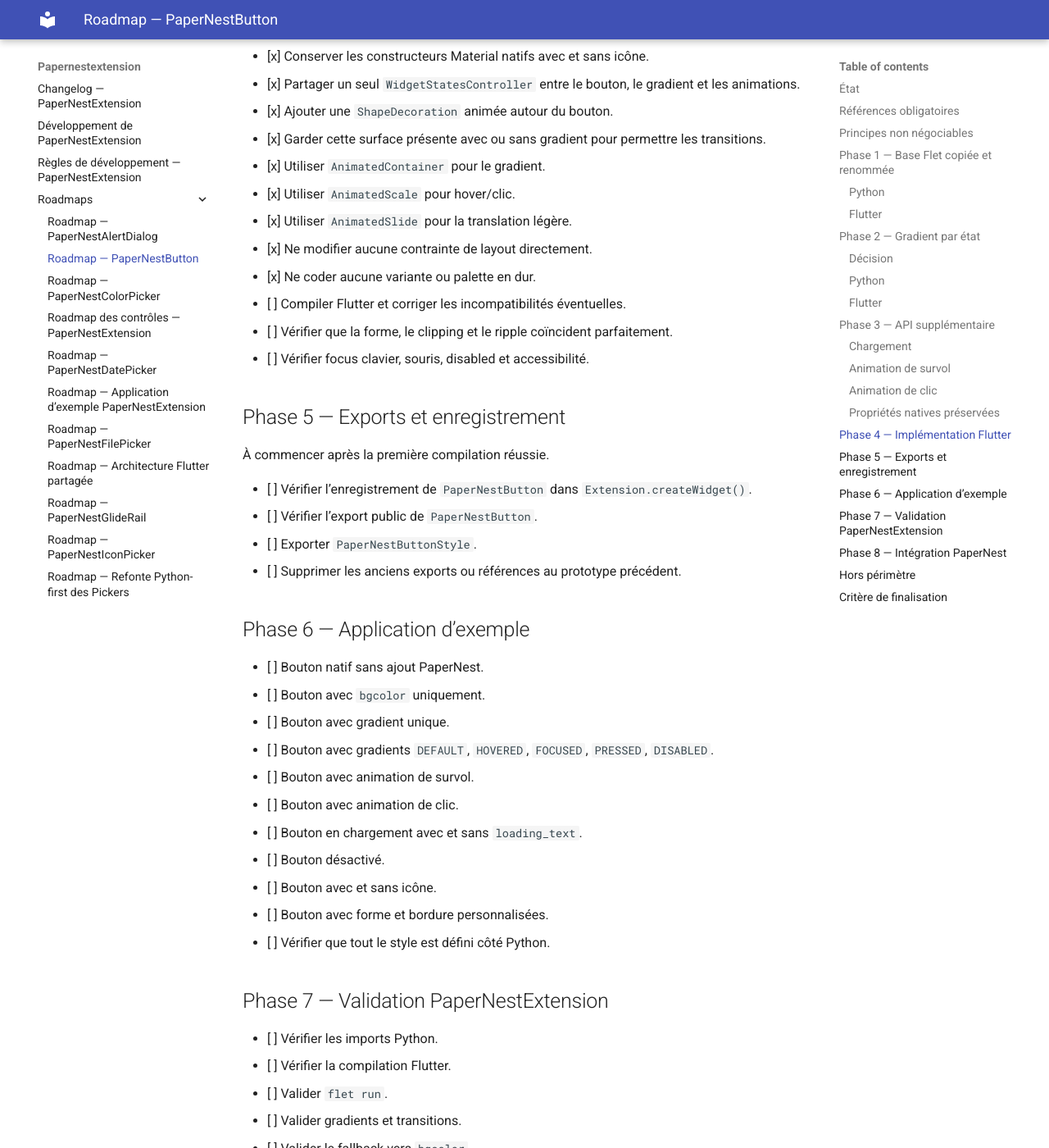
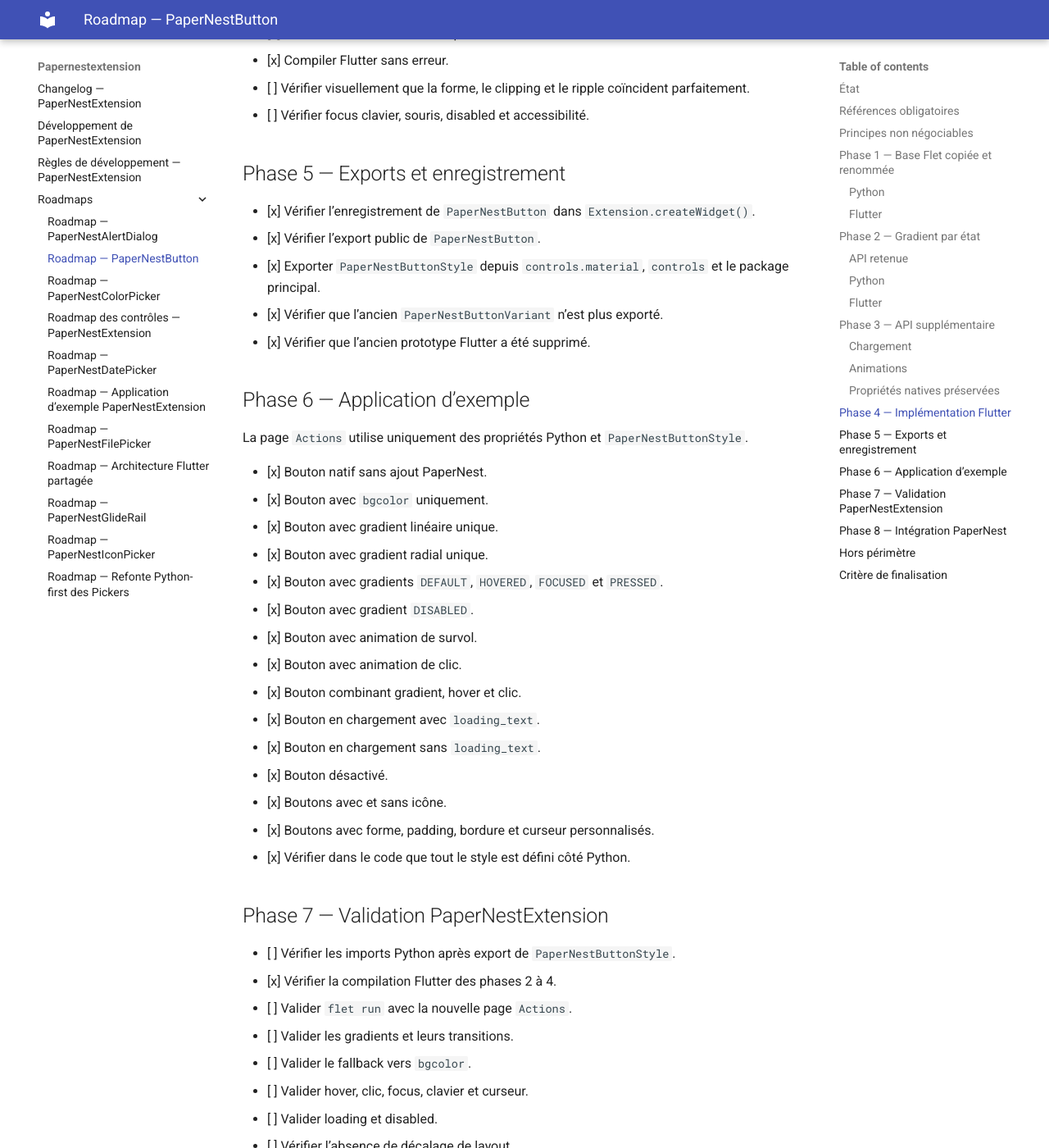
Before and after one commit to Drenae/PaperNestExtension, an MkDocs documentation site: the page built from docs/roadmaps/ROADMAP_BUTTON.md, in a window 1280 px wide and 1400 px high, scrolled down 4129 px. Shown: the whole window at 82% size. Built offline with MkDocs 1.6.1 and Material for MkDocs 9.7.7, drawn with Linux system fonts in a browser that asks for light colours; some of the changed text lies outside the part shown.

Commit message:
Update PaperNestButton phases 5 and 6

````diff
--- a/docs/roadmaps/ROADMAP_BUTTON.md
+++ b/docs/roadmaps/ROADMAP_BUTTON.md
@@ -2,11 +2,13 @@
 
 ## État
 
-Phases 1 à 4 implémentées dans PaperNestExtension.
+Phases 1 à 6 implémentées dans PaperNestExtension.
 
-Le contrôle repart des sources Flet `Button` et `ButtonStyle`, copiées et renommées. L’option A validée est maintenant implémentée : le gradient appartient à `PaperNestButtonStyle` et peut dépendre des états Material.
+Le contrôle repart des sources Flet `Button` et `ButtonStyle`, copiées et renommées. Le gradient appartient à `PaperNestButtonStyle` et peut dépendre des états Material.
 
-La compilation Flutter, l’application d’exemple et le build Windows ne sont pas encore validés. Les phases 5 à 8 ne doivent pas commencer avant cette première vérification technique.
+La compilation Flutter des phases 2 à 4 a été effectuée avec succès. Les exports publics sont à jour et la page `Actions` a été reconstruite pour tester exclusivement la nouvelle API.
+
+La phase 7 reste à valider par l’utilisateur avant toute intégration dans PaperNest.
 
 ## Références obligatoires
 
@@ -51,9 +53,7 @@
 
 ## Phase 2 — Gradient par état
 
-### Décision
-
-Option A validée et implémentée :
+### API retenue
 
 ```python
 PaperNestButton(
@@ -87,9 +87,9 @@
 - [x] Garder `bgcolor` comme fallback lorsqu’aucun gradient n’est résolu.
 - [x] Faire suivre au gradient la `shape` résolue par le style.
 - [x] Garder ripple, overlay, bordure, élévation, focus et accessibilité sur le bouton Material natif.
-- [ ] Confirmer la sérialisation réelle par compilation.
+- [x] Confirmer la sérialisation par compilation Flutter réussie.
 - [ ] Vérifier visuellement les transitions entre gradients compatibles et différents.
-- [ ] Vérifier le fallback gradient → `bgcolor`.
+- [ ] Vérifier visuellement le fallback gradient → `bgcolor`.
 
 ## Phase 3 — API supplémentaire
 
@@ -106,21 +106,14 @@
 - [x] Remplacer le contenu par `loading_text` uniquement lorsqu’il est renseigné.
 - [ ] Vérifier la stabilité des dimensions dans l’exemple.
 
-### Animation de survol
+### Animations
 
-- [x] Ajouter `hover_scale`.
-- [x] Ajouter `hover_offset_y`.
+- [x] Ajouter `hover_scale` et `hover_offset_y`.
+- [x] Ajouter `click_scale` et `click_offset_y`.
 - [x] Ajouter `animation_duration` et `animation_curve`.
-- [x] Piloter l’animation avec le véritable état `WidgetState.hovered`.
-- [x] Neutraliser l’animation lorsque le bouton est désactivé ou en chargement.
-
-### Animation de clic
-
-- [x] Ajouter `click_scale`.
-- [x] Ajouter `click_offset_y`.
-- [x] Piloter l’animation avec le véritable état `WidgetState.pressed`.
+- [x] Piloter les animations avec les véritables états `hovered` et `pressed`.
+- [x] Neutraliser les animations lorsque le bouton est désactivé ou en chargement.
 - [x] Conserver le ripple et le comportement Material natif.
-- [x] Laisser `WidgetStatesController` réinitialiser l’état après relâchement ou annulation.
 
 ### Propriétés natives préservées
 
@@ -138,49 +131,52 @@
 - [x] Partager un seul `WidgetStatesController` entre le bouton, le gradient et les animations.
 - [x] Ajouter une `ShapeDecoration` animée autour du bouton.
 - [x] Garder cette surface présente avec ou sans gradient pour permettre les transitions.
-- [x] Utiliser `AnimatedContainer` pour le gradient.
-- [x] Utiliser `AnimatedScale` pour hover/clic.
-- [x] Utiliser `AnimatedSlide` pour la translation légère.
+- [x] Utiliser `AnimatedContainer`, `AnimatedScale` et `AnimatedSlide`.
 - [x] Ne modifier aucune contrainte de layout directement.
 - [x] Ne coder aucune variante ou palette en dur.
-- [ ] Compiler Flutter et corriger les incompatibilités éventuelles.
-- [ ] Vérifier que la forme, le clipping et le ripple coïncident parfaitement.
+- [x] Compiler Flutter sans erreur.
+- [ ] Vérifier visuellement que la forme, le clipping et le ripple coïncident parfaitement.
 - [ ] Vérifier focus clavier, souris, disabled et accessibilité.
 
 ## Phase 5 — Exports et enregistrement
 
-À commencer après la première compilation réussie.
-
-- [ ] Vérifier l’enregistrement de `PaperNestButton` dans `Extension.createWidget()`.
-- [ ] Vérifier l’export public de `PaperNestButton`.
-- [ ] Exporter `PaperNestButtonStyle`.
-- [ ] Supprimer les anciens exports ou références au prototype précédent.
+- [x] Vérifier l’enregistrement de `PaperNestButton` dans `Extension.createWidget()`.
+- [x] Vérifier l’export public de `PaperNestButton`.
+- [x] Exporter `PaperNestButtonStyle` depuis `controls.material`, `controls` et le package principal.
+- [x] Vérifier que l’ancien `PaperNestButtonVariant` n’est plus exporté.
+- [x] Vérifier que l’ancien prototype Flutter a été supprimé.
 
 ## Phase 6 — Application d’exemple
 
-- [ ] Bouton natif sans ajout PaperNest.
-- [ ] Bouton avec `bgcolor` uniquement.
-- [ ] Bouton avec gradient unique.
-- [ ] Bouton avec gradients `DEFAULT`, `HOVERED`, `FOCUSED`, `PRESSED`, `DISABLED`.
-- [ ] Bouton avec animation de survol.
-- [ ] Bouton avec animation de clic.
-- [ ] Bouton en chargement avec et sans `loading_text`.
-- [ ] Bouton désactivé.
-- [ ] Bouton avec et sans icône.
-- [ ] Bouton avec forme et bordure personnalisées.
-- [ ] Vérifier que tout le style est défini côté Python.
+La page `Actions` utilise uniquement des propriétés Python et `PaperNestButtonStyle`.
+
+- [x] Bouton natif sans ajout PaperNest.
+- [x] Bouton avec `bgcolor` uniquement.
+- [x] Bouton avec gradient linéaire unique.
+- [x] Bouton avec gradient radial unique.
+- [x] Bouton avec gradients `DEFAULT`, `HOVERED`, `FOCUSED` et `PRESSED`.
+- [x] Bouton avec gradient `DISABLED`.
+- [x] Bouton avec animation de survol.
+- [x] Bouton avec animation de clic.
+- [x] Bouton combinant gradient, hover et clic.
+- [x] Bouton en chargement avec `loading_text`.
+- [x] Bouton en chargement sans `loading_text`.
+- [x] Bouton désactivé.
+- [x] Boutons avec et sans icône.
+- [x] Boutons avec forme, padding, bordure et curseur personnalisés.
+- [x] Vérifier dans le code que tout le style est défini côté Python.
 
 ## Phase 7 — Validation PaperNestExtension
 
-- [ ] Vérifier les imports Python.
-- [ ] Vérifier la compilation Flutter.
-- [ ] Valider `flet run`.
-- [ ] Valider gradients et transitions.
+- [ ] Vérifier les imports Python après export de `PaperNestButtonStyle`.
+- [x] Vérifier la compilation Flutter des phases 2 à 4.
+- [ ] Valider `flet run` avec la nouvelle page `Actions`.
+- [ ] Valider les gradients et leurs transitions.
 - [ ] Valider le fallback vers `bgcolor`.
 - [ ] Valider hover, clic, focus, clavier et curseur.
 - [ ] Valider loading et disabled.
 - [ ] Vérifier l’absence de décalage de layout.
-- [ ] Valider le build Windows.
+- [ ] Valider le build Windows avec la nouvelle page d’exemple.
 - [ ] Faire valider visuellement et fonctionnellement le contrôle par l’utilisateur.
 
 ## Phase 8 — Intégration PaperNest
````
